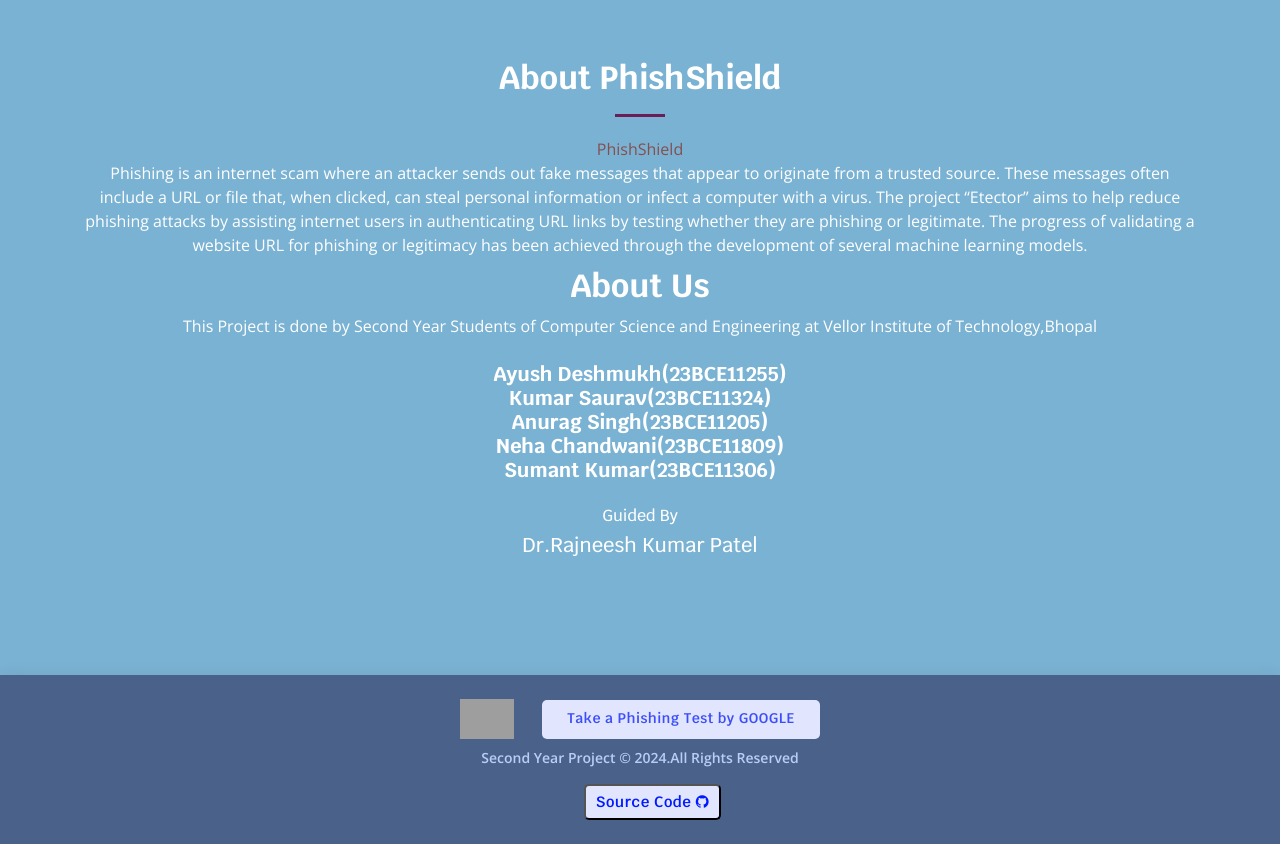
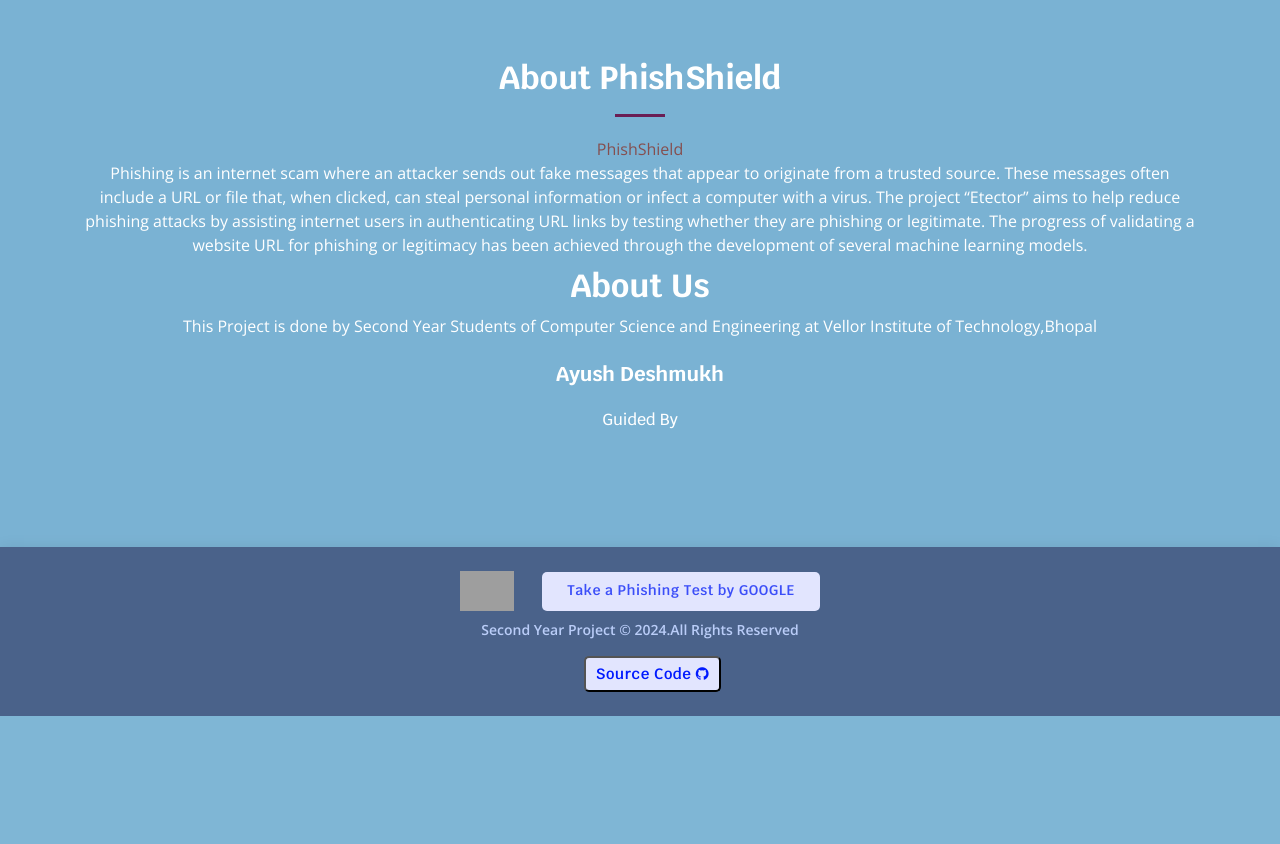
Before and after one commit to Ayush1Deshmukh/Phishing-Website-Checker, a Flask app: page /usecases in a window 1280 px wide. Shown: the part 1052-1896 px from the top of the page. After the commit the page ends 1768 px from the top, so only its background shows below. Run offline with Flask 3, Linux system fonts and the light colour scheme; some libraries are stand-ins or nearby versions; grey boxes are pictures that could not be loaded.

Commit message:
Update usecases.html

```diff
--- a/templates/usecases.html
+++ b/templates/usecases.html
@@ -145,7 +145,7 @@
                 <p>Phishing is an internet scam where an attacker sends out fake messages that appear to originate from a trusted source. These messages often include a URL or file that, when clicked, can steal personal information or infect a computer with a virus. The project “Etector” aims to help reduce phishing attacks by assisting internet users in authenticating URL links by testing whether they are phishing or legitimate. The progress of validating a website URL for phishing or legitimacy has been achieved through the development of several machine learning models. </p>
 
                     <h3>About Us</h3>
-                    <p>This Project is done by Second Year Students of Computer Science and Engineering at Vellor Institute of Technology,Bhopal<br><br><h5 style="color:white;"><b>Ayush Deshmukh(23BCE11255)<br>Kumar Saurav(23BCE11324)<br>Anurag Singh(23BCE11205)<br>Neha Chandwani(23BCE11809)<br>Sumant Kumar(23BCE11306)<br><br><h6>Guided By</h6><h5>Dr.Rajneesh Kumar Patel</h5></b></p></p>
+                    <p>This Project is done by Second Year Students of Computer Science and Engineering at Vellor Institute of Technology,Bhopal<br><br><h5 style="color:white;"><b>Ayush Deshmukh<br><br><h6>Guided By</h6><h5></h5></b></p></p>
               </div>
 
             </div>
```
